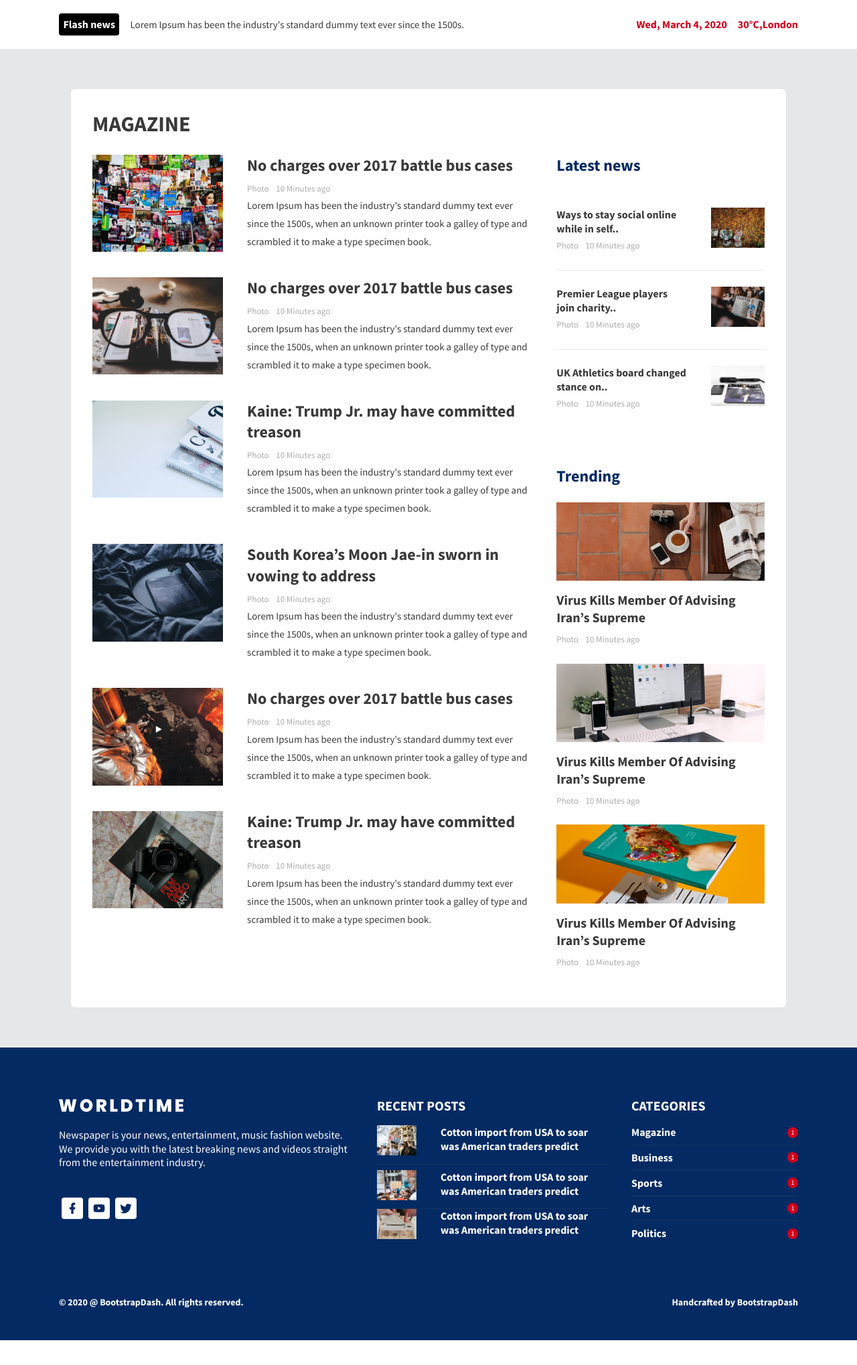
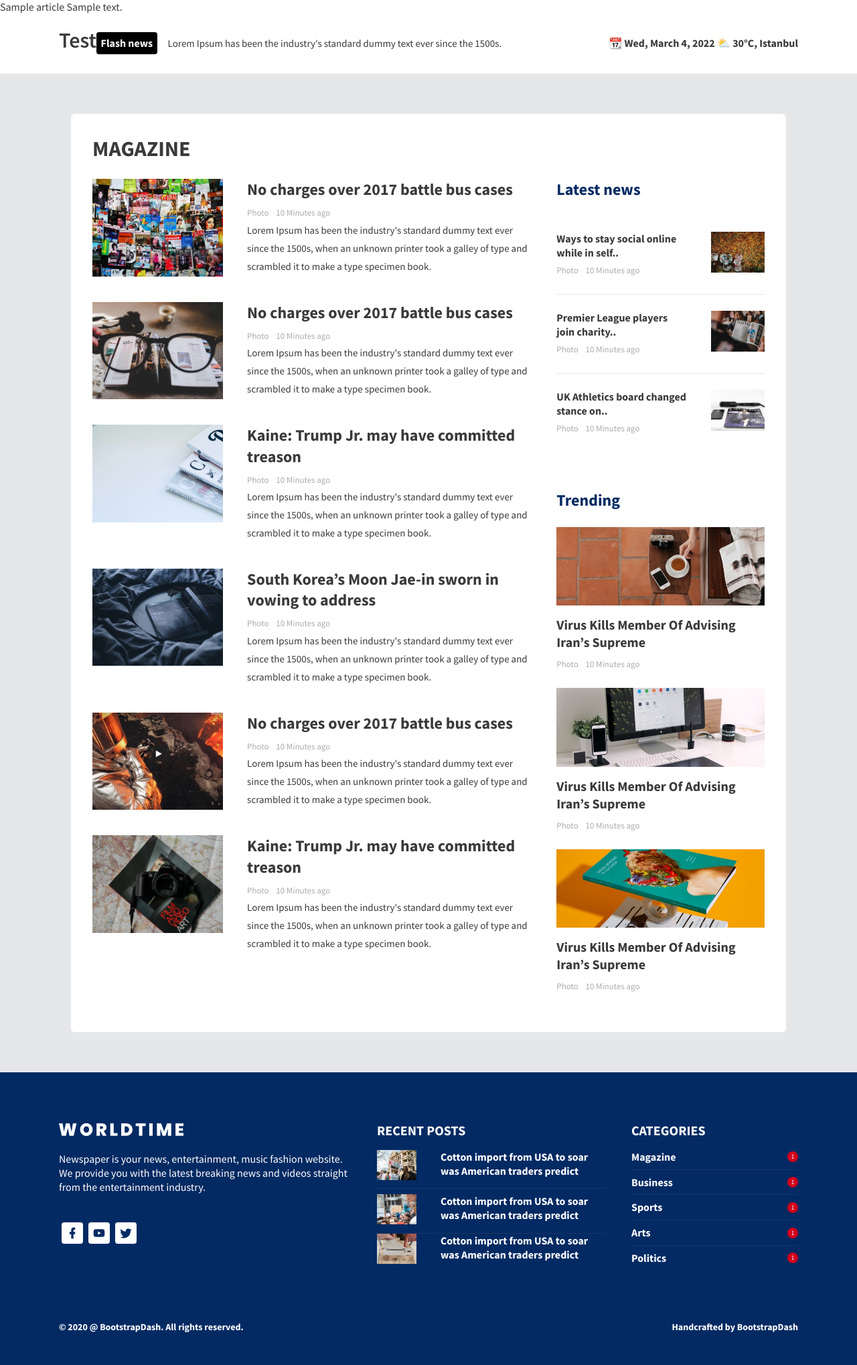
Before and after one commit to iozberk/NewsPaper-Django, a Django app: template newsv2_container/templates/article.html in a window 1280 px wide. Shown: the part 131-2169 px from the top of the page at 67% size. Before the commit the page ends 2132 px from the top, so only its background shows below. Run offline with Django 3.2, Linux system fonts and the light colour scheme; the template is opened without the code that fills it: values that come from a table or form of the project are taken from there, others are empty; tables that the repository leaves empty hold one stand-in row (values such as "Sample post"); some libraries are stand-ins or nearby versions.

Commit message:
Changed templates

```diff
--- a/newsv2_container/news/admin.py
+++ b/newsv2_container/news/admin.py
@@ -4,8 +4,12 @@ from . models import Article,Journalist,Tag, Category
 
 @admin.register(Article)
 class ArticleAdmin(admin.ModelAdmin):
-    list_display = ('title', 'content', 'available')
+    list_display = ('title','journalist', 'category', 'available')
     search_fields = ('title', 'content')
+
+    # def get_content(self, obj):
+    #     return obj.content[:50]
+    # get_content.short_description = "content"
 
 @admin.register(Journalist)
 class CategoryAdmin(admin.ModelAdmin):
--- a/newsv2_container/news/models.py
+++ b/newsv2_container/news/models.py
@@ -33,7 +33,7 @@ class Article(models.Model):
     available = models.BooleanField(default=True)
     photo = models.ImageField(null=True, blank=True, upload_to = 'newsPhoto/%Y/%m/%d')
     category = models.ForeignKey(Category, null=True, on_delete=models.DO_NOTHING)
-    tags = models.ManyToManyField(Tag, blank=True, null=True)
+    tags = models.ManyToManyField(Tag, blank=True)
 
     def save(self, *args, **kwargs):
         super().save()
--- a/newsv2_container/news/views.py
+++ b/newsv2_container/news/views.py
@@ -6,12 +6,13 @@ def article_list(request, category_slug=None, tag_slug=None):
     tags = Tag.objects.all()
     categories = Category.objects.all()
     articles = Article.objects.all().order_by('-date')
-
+    flash_news =  Article.objects.filter(available=True).order_by('-id')[:1]
 
     context = {
         'articles': articles,
         'categories': categories,
-        'tags':tags
+        'tags':tags,
+        'flash_news' : flash_news,
     }
 
     return render(request, 'article.html', context)
--- a/newsv2_container/templates/article.html
+++ b/newsv2_container/templates/article.html
@@ -137,20 +137,24 @@
           </div>
         </header>
 
+        {% for article in flash_news %}
+        {{article.title}}
+        {{article.content | truncatechars:60}}
+        {% endfor %}
         <!-- partial -->
         <div class="flash-news-banner"><!-- flash-news-banner -->
           <div class="container">
             <div class="d-lg-flex align-items-center justify-content-between">
               <div class="d-flex align-items-center">
-                <span class="badge badge-dark mr-3">Flash news</span>
+                <h1>Test</h1><span class="badge badge-dark mr-3">Flash news</span>
                 <p class="mb-0">
                   Lorem Ipsum has been the industry's standard dummy text ever
                   since the 1500s.
                 </p>
               </div>
               <div class="d-flex">
-                <span class="mr-3 text-danger">Wed, March 4, 2020</span>
-                <span class="text-danger">30°C,London</span>
+                <b><span>&#128198; Wed, March 4, 2022</span>
+                  <span>&#9925; 30°C, Istanbul</span></b>
               </div>
             </div>
           </div>
--- a/newsv2_container/templates/index.html
+++ b/newsv2_container/templates/index.html
@@ -153,8 +153,8 @@
                 </p>
               </div>
               <div class="d-flex">
-                <span class="mr-3 text-danger">Wed, March 4, 2020</span>
-                <span class="text-danger">30°C,London</span>
+                <b><span>&#128198; Wed, March 4, 2022</span>
+                  <span>&#9925; 30°C, Istanbul</span></b>
               </div>
             </div>
           </div>
```
